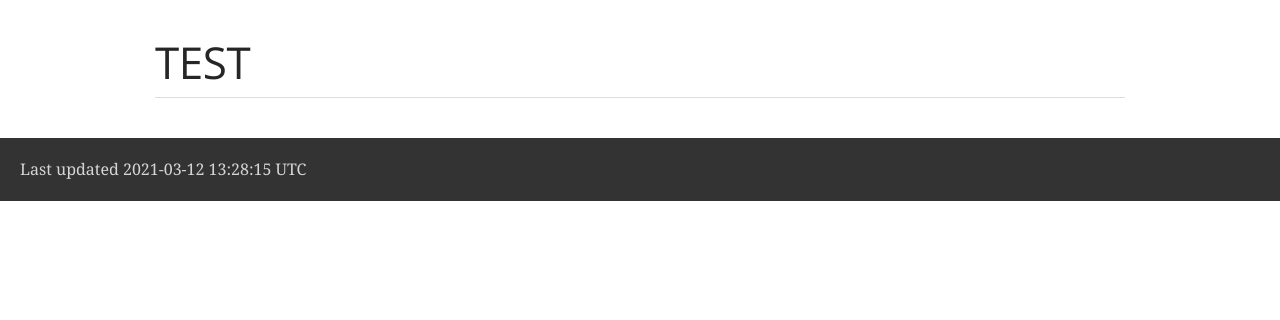
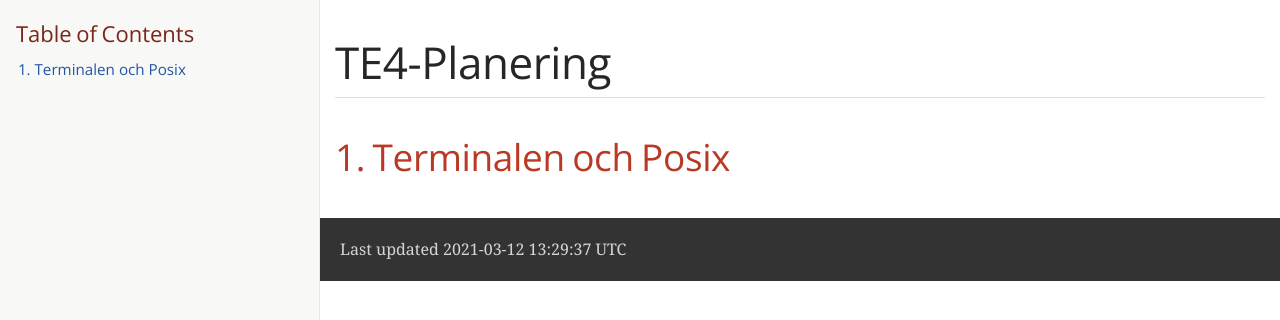
Before and after one commit to ntijoh-te4/planering, a plain HTML site: page docs/index.html in a window 1280 px wide. Shown: the top 320 px of the page. Drawn offline with nearby package versions, Linux system fonts and the light colour scheme; a web font is replaced by a local one.

Commit message:
deploy: 3d21dfd78528c99ffea328c0f80ab48024d7c3cf

```diff
--- a/docs/index.html
+++ b/docs/index.html
@@ -5,7 +5,7 @@
 <meta http-equiv="X-UA-Compatible" content="IE=edge">
 <meta name="viewport" content="width=device-width, initial-scale=1.0">
 <meta name="generator" content="Asciidoctor 2.0.12">
-<title>TEST</title>
+<title>TE4-Planering</title>
 <link rel="stylesheet" href="https://fonts.googleapis.com/css?family=Open+Sans:300,300italic,400,400italic,600,600italic%7CNoto+Serif:400,400italic,700,700italic%7CDroid+Sans+Mono:400,700">
 <style>
 /* Asciidoctor default stylesheet | MIT License | https://asciidoctor.org */
@@ -437,17 +437,29 @@ body.book #toc,body.book #preamble,body.book h1.sect0,body.book .sect1>h2{page-b
 #footer-text{color:rgba(0,0,0,.6);font-size:.9em}}
 @media amzn-kf8{#header,#content,#footnotes,#footer{padding:0}}
 </style>
+<link rel="stylesheet" href="https://cdnjs.cloudflare.com/ajax/libs/font-awesome/4.7.0/css/font-awesome.min.css">
 </head>
-<body class="article">
+<body class="article toc2 toc-left">
 <div id="header">
-<h1>TEST</h1>
+<h1>TE4-Planering</h1>
+<div id="toc" class="toc2">
+<div id="toctitle">Table of Contents</div>
+<ul class="sectlevel1">
+<li><a href="#_terminalen_och_posix">1. Terminalen och Posix</a></li>
+</ul>
+</div>
 </div>
 <div id="content">
+<div class="sect1">
+<h2 id="_terminalen_och_posix">1. Terminalen och Posix</h2>
+<div class="sectionbody">
 
+</div>
+</div>
 </div>
 <div id="footer">
 <div id="footer-text">
-Last updated 2021-03-12 13:28:15 UTC
+Last updated 2021-03-12 13:29:37 UTC
 </div>
 </div>
 </body>
```
Also changed, not shown: 1 other file.
